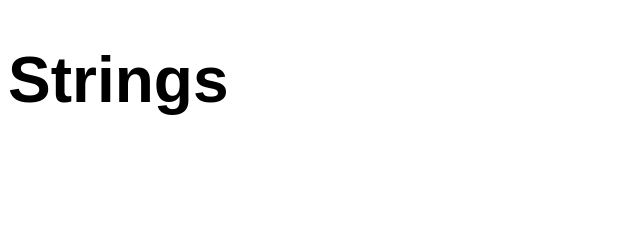
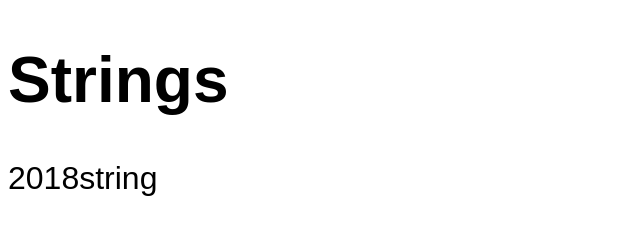
Before and after one commit to shiv-coder/COMP1073, a plain HTML site: page lesson-2/strings.html in a window 1280 px wide. Shown: the whole page, without its empty margins (0-640 px from the left). Drawn offline with Linux system fonts and the light colour scheme.

Commit message:
Changes made to String files

```diff
--- /dev/null
+++ b/lesson-2/js/strings.js
@@ -0,0 +1,30 @@
+/* STEP 1: Creating Strings */
+const output = document.querySelector('p');
+
+let step1 =' This is "a" string';
+output.textContent = 'Created String:' + step1;
+let step1b ="This is a string";
+output.textContent = "Created String:" + step1b;
+
+    // Note - whether you use 'single' or "double" quotes is a personal preference - try to be consistent
+
+    /* STEP 2: Escaping Characters */
+   let step2= 'It\'s six o\'clock';
+   output.textContent =step2;
+
+    /* STEP 3: Concatenation */
+    let step3a = 'JavaScript';
+    let step3b = 'rocks';
+    output.textContent = step3a + ' '+ step3b;
+
+    /* STEP 4: Numbers and Strings */
+    let step4a = 'Fahrenheit ' + 543;
+    output.textContent =step4a + typeof(step4a);
+    // numbers can be converted to strings
+    let step4b = '20' +'18';
+    let step4c = Number(step4b);
+    output.textContent =step4c + typeof(step4c);
+    // strings can be converted to numbers, too
+    let step4d =step4c.toString();
+    output.textContent =step4d + typeof(step4d);
+    // and back again, if we want
--- a/lesson-2/strings.html
+++ b/lesson-2/strings.html
@@ -10,28 +10,7 @@
 	<h1>Strings</h1>
 	<p></p>
 </body>
-<script>
-    const output = document.querySelector('p');
-
-    /* STEP 1: Creating Strings */
-
-
-    // Note - whether you use 'single' or "double" quotes is a personal preference - try to be consistent
-
-    /* STEP 2: Escaping Characters */
-
-
-    /* STEP 3: Concatenation */
-
-
-    /* STEP 4: Numbers and Strings */
-
-    // numbers can be converted to strings
-
-    // strings can be converted to numbers, too
-
-    // and back again, if we want
-
+<script src="./js/strings.js">
 
 </script>
 </html>
```
